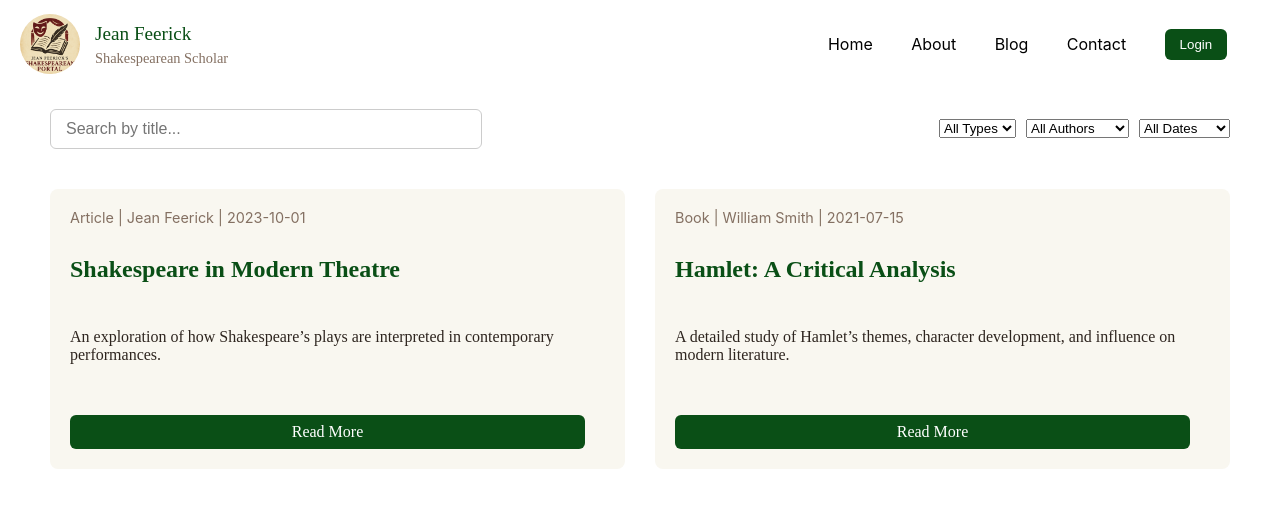
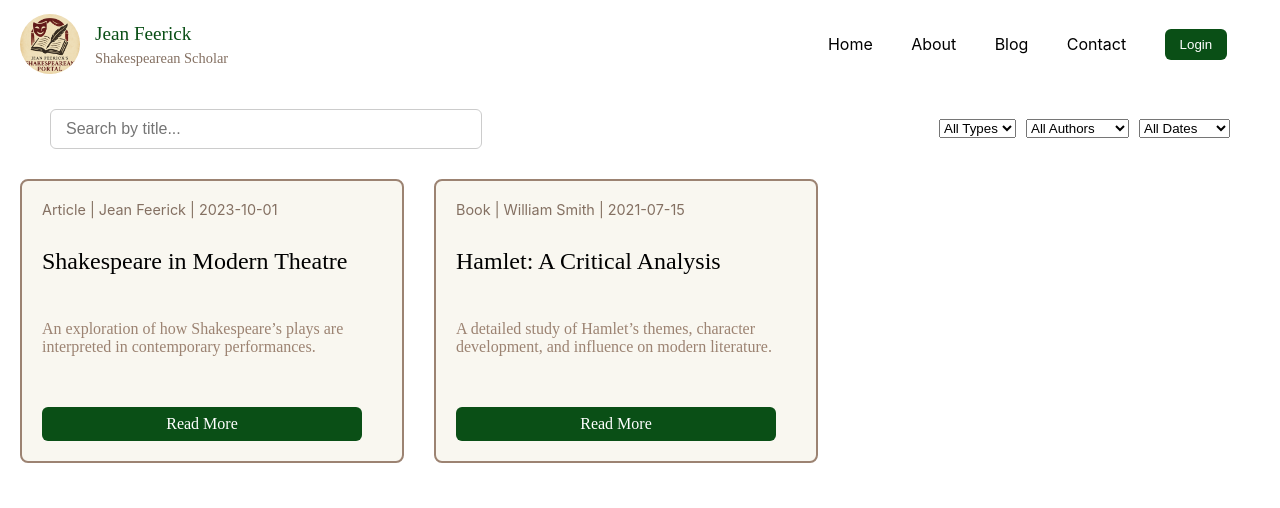
Before and after one commit to leblanbe/JeanWebsite, a React (Create React App) app in the folder jean-website/: page /blog in a window 1280 px wide. Shown: the top 508 px of the page. Built offline with nearby package versions, Linux system fonts and the light colour scheme.

Commit message:
changed review layout

```diff
--- a/jean-website/src/App.css
+++ b/jean-website/src/App.css
@@ -2,7 +2,8 @@
   --primary-color: #0a4f16;
   --accent-color: #70ab7d;
   --light-color: #DDD5C6;
-  --text-color: #2e251f;
+  --text-color: #9c8372;
+  --brown-color: #917a6b;
 }
 
 .box-main {
--- a/jean-website/src/pages/Blog.css
+++ b/jean-website/src/pages/Blog.css
@@ -105,18 +105,23 @@
 /* Article grid */
 .articles-grid {
   display: grid;
-  grid-template-columns: repeat(auto-fit, minmax(300px, 1fr));
-  gap: 30px;
-  padding: 20px 50px;
+  grid-template-columns: repeat(auto-fit, 30vw); /* fixed card width */
+  gap: 30px;                  /* space between cards */
+  padding: 10px 20px;
+  justify-content: start;      /* align grid to the left */
 }
 
+/* Each article card */
 .article-card {
+  width: 30vw;                /* fixed width */
   background-color: #f9f7f0;
   padding: 20px;
   border-radius: 8px;
   display: flex;
   flex-direction: column;
   gap: 10px;
+  border: 2px solid var(--text-color);
+  box-sizing: border-box;
 }
 
 .article-meta {
@@ -126,11 +131,11 @@
 
 .article-title {
   font-family: 'Cormorant Garamond', serif;
+  font-weight:100;
   font-size: 1.5rem;
-  color: var(--primary-color);
 }
 
 .article-summary {
   font-family: 'Crimson Text', serif;
-  color: #2E251F;
+  color: var(--text-color);
 }
```
